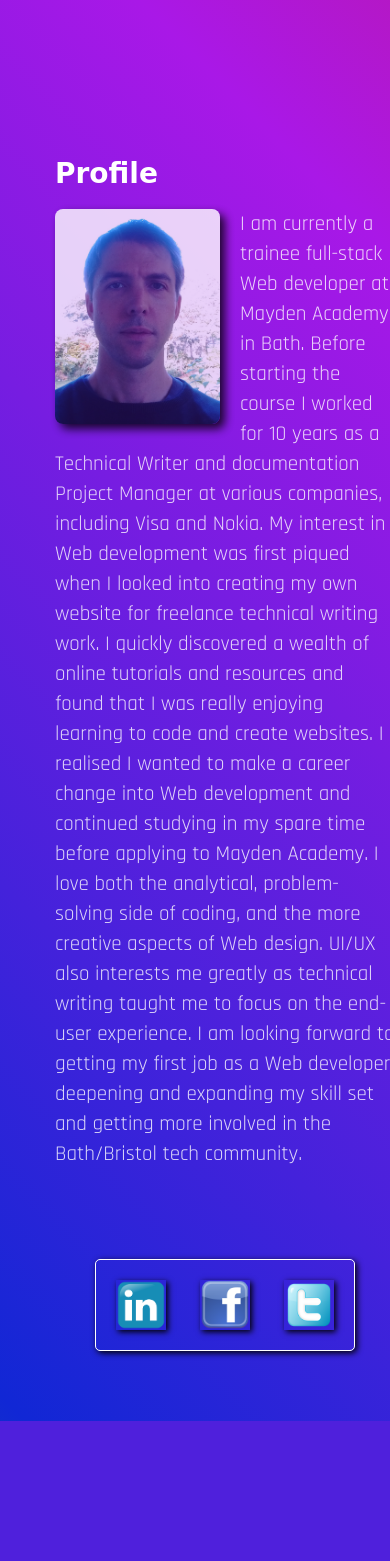
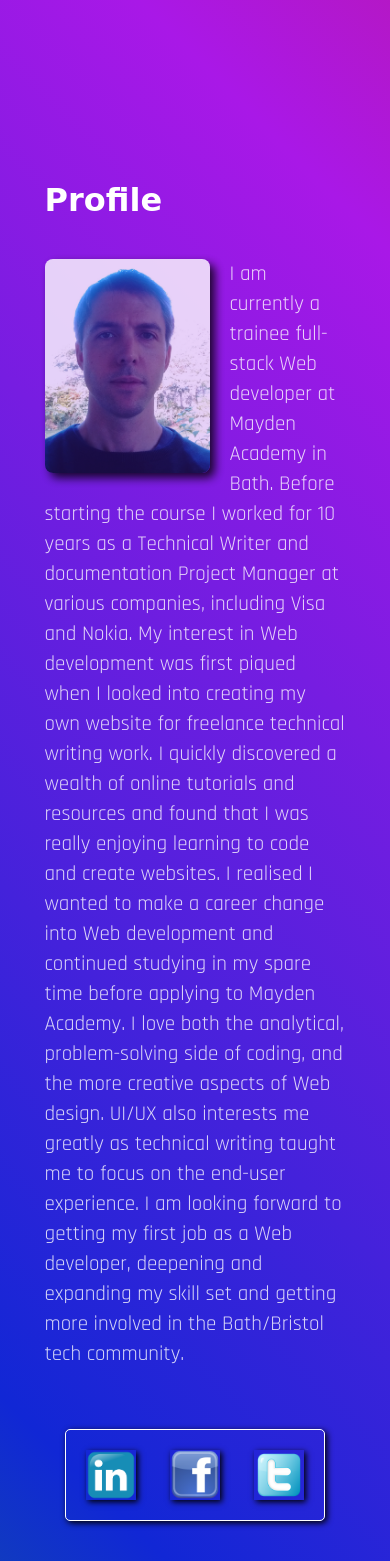
Before and after one commit to obwansan/mayden-portfolio, a PHP site: page /profile.php in a window 390 px wide. Shown: the part 50-1611 px from the top of the page. Before the commit the page ends 1471 px from the top, so only its background shows below. Run offline with PHP 8.4, Linux system fonts and the light colour scheme; data comes from the database, SQL or seed files in the repository; data that the repository does not hold is empty; some web fonts are replaced.

Commit message:
edited profile page layout - now properly responsive

```diff
--- a/css/styles.css
+++ b/css/styles.css
@@ -136,7 +136,7 @@ body {
 .homeTitle,
 .profileTitle {
     text-align: left;
-    font-size: 4.1rem;
+    font-size: 4.3rem;
     font-weight: 600;
     font-family: 'Megrim', cursive;
     color: #FFFFFF;
@@ -207,8 +207,11 @@ Profile page
 }
 
 .profileContainer {
-    margin: 75px 30px 100px;
+    /*margin: 75px 30px 100px;*/
     position: absolute;
+    left: 90px;
+    top: 150px;
+    width: 865px;
 }
 
 .profilePageIntro {
@@ -216,7 +219,7 @@ Profile page
 }
 
 .profileTitle {
-    margin-bottom: 15px;
+    margin-bottom: 35px;
 }
 
 .profileImage {
@@ -251,7 +254,7 @@ p {
 }
 
 .socMedBtnContainer {
-    margin: 70px auto;
+    margin: 40px auto;
     width: fit-content;
     border: 1px solid #FFFFFF;
     border-radius: 5px;
@@ -419,7 +450,7 @@ Bootstrap Media Queries
     }
     .homeTitle,
     .profileTitle {
-        font-size: 2.8rem;
+        font-size: 3.2rem;
         font-weight: 600;
     }
     .homeTxt,
@@ -436,10 +467,10 @@ Bootstrap Media Queries
         width: 100%;
     }
     .profileContainer {
-        left: 0;
-        top: 17%;
+        left: 5%;
+        top: 30%;
         width: 100%;
-        min-width: 100%;
+        min-width: 90%;
         padding: 0 40px;
     }
 
@@ -452,11 +483,18 @@ Bootstrap Media Queries
 
 @media (min-width: 992px) {
 
+    /*.profileContainer {*/
+        /*width: 930px;*/
+    /*}*/
+}
+
+@media (max-width: 1060px) {
+
     .profileContainer {
-        width: 930px;
+        width: 80%;
     }
+}
 
-}
 
 /*col-md-*/
 @media (max-width: 1200px) and (min-width: 993px) {
```
Also changed, not shown: other parts of css/styles.css (+38 -10 lines), portfolio.php (+4 -4 lines), index.php (line endings or trailing spaces).
